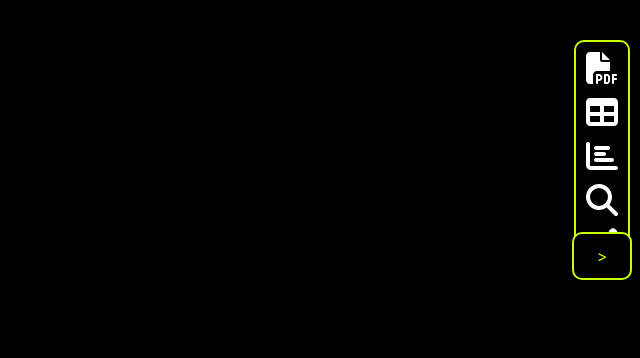
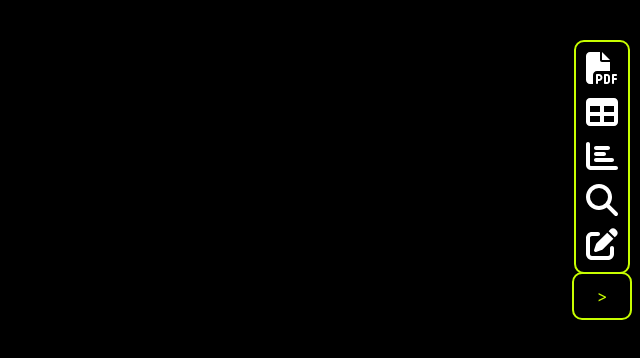
Before and after one commit to willgbryan/reach_PoD, a React (Create React App) app in the folder pod_frontend/: page / in a window 1280 px wide. Shown: the top 358 px of the page, without its empty margins (640-1280 px from the left). Built offline with nearby package versions, Linux system fonts and the light colour scheme.

Commit message:
connect button positioning

```diff
--- a/pod_frontend/src/index.css
+++ b/pod_frontend/src/index.css
@@ -41,7 +41,7 @@ code {
   border-radius: 10px;
   cursor: pointer;
   position: absolute;
-  top: 190px; /* Adjust this value to the actual bottom of the .icon-container */
+  top: 230px; /* Adjust this value to the actual bottom of the .icon-container */
   z-index: 4; /* Ensures it's under the icon-container if they overlap */
 }
 
```
